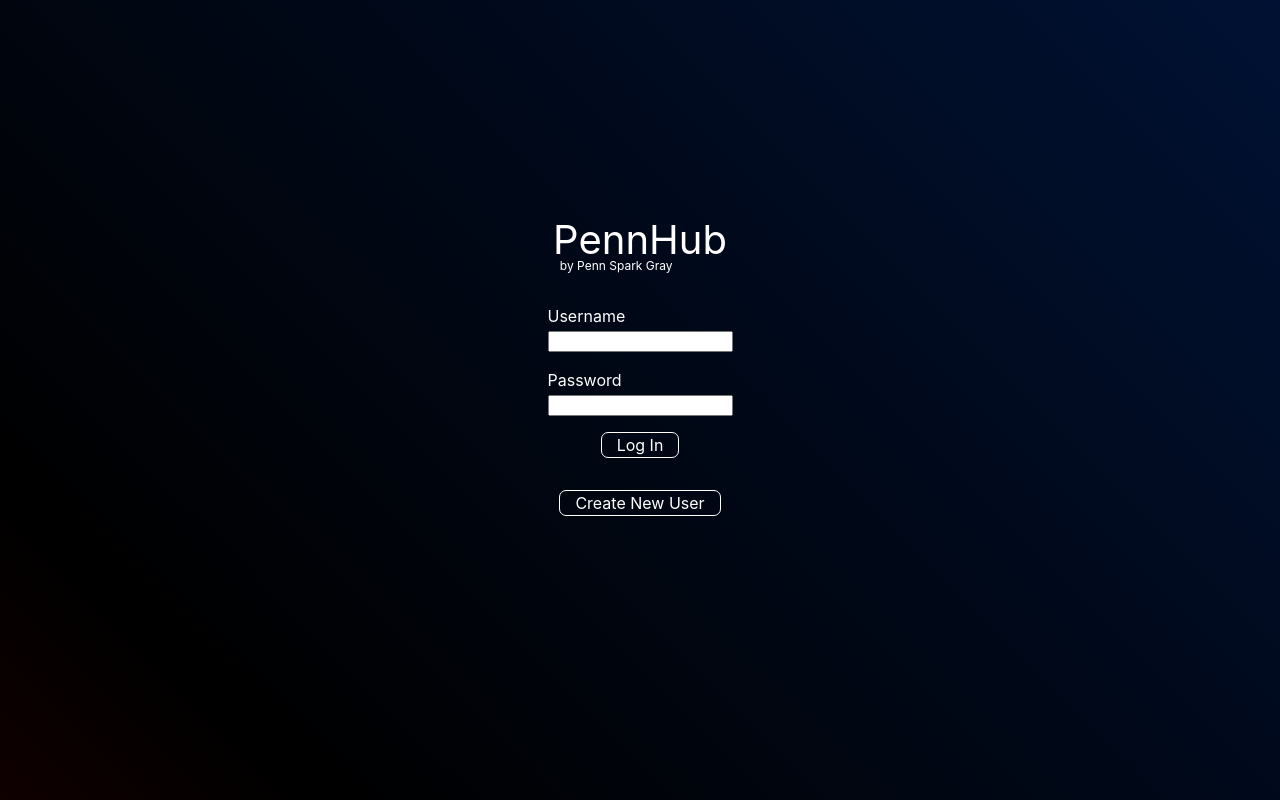
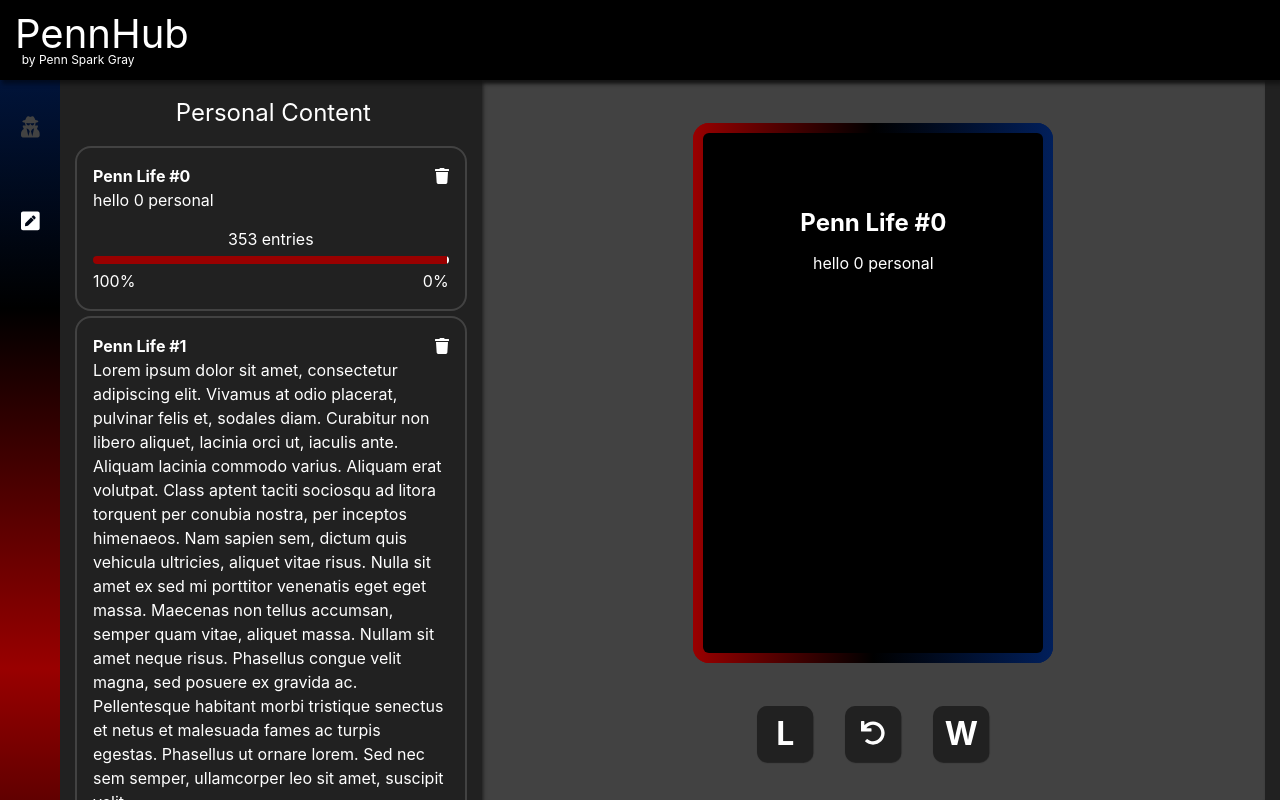
Before and after one commit to setdavid/penn-advice, a React (Create React App) app in the folder client/: page / in a window 1280 px wide. Built offline with nearby package versions, Linux system fonts and the light colour scheme; no server answers.

Commit message:
removed percent bar on titlebar and added ghost cards

```diff
--- a/client/src/Components/PersonalCard.jsx
+++ b/client/src/Components/PersonalCard.jsx
@@ -32,15 +32,15 @@ function PersonalCard(props) {
                 {`${infoObj.count} entries`}
             </div>
             <div className="personal-card-percent-bar" >
-                <div className="percent-bar" style={{ width: `${percentLeft}%`, minWidth: `${percentLeft}%`, backgroundColor: "#990000", borderRight: `${percentLeft > 0 ? "2px solid white" : ""}` }} />
-                <div className="percent-bar" style={{ width: `${percentRight}%`, minWidth: `${percentRight}%`, backgroundColor: "#011F5b", borderLeft: `${percentRight > 0 ? "2px solid white" : ""}` }} />
+                <div className="percent-bar" style={{ width: `${percentLeft}%`, minWidth: `${percentLeft}%`, backgroundColor: "var(--theme-color-1)", borderRight: `${percentLeft > 0 ? "2px solid white" : ""}` }} />
+                <div className="percent-bar" style={{ width: `${percentRight}%`, minWidth: `${percentRight}%`, backgroundColor: "var(--theme-color-2)", borderLeft: `${percentRight > 0 ? "2px solid white" : ""}` }} />
             </div>
             <div className="d-flex justify-content-between" >
                 <div>
-                    {`${percentLeft}%`}
+                    {`${Math.round(percentLeft)}%`}
                 </div>
                 <div>
-                    {`${percentRight}%`}
+                    {`${Math.round(percentRight)}%`}
                 </div>
             </div>
         </div>
--- a/client/src/Components/SwipeCard.jsx
+++ b/client/src/Components/SwipeCard.jsx
@@ -1,10 +1,10 @@
 import React, { useEffect, useRef, useState } from "react";
 import { useDispatch, useSelector } from "react-redux";
 import { TIME_BETWEEN_SWIPES, CARD_SWIPE_ANGLE_MAX, CARD_VELOCITY_THRESHOLD, CARD_MIN_DISTANCE_THRESHOLD, CARD_ASPECT_RATIO } from "../js/constants";
-import { noSwipeCard, setExternalSwipe } from "../redux/ducks/swipe";
+import { noSwipeCard, setDisplayGhost, setExternalSwipe } from "../redux/ducks/swipe";
 
 function SwipeCard(props) {
-    let { infoObj, immobile, boundPos, color } = props;
+    let { infoObj, immobile, boundPos, color, ghost } = props;
 
     let exist = useRef(true);
     const [position, setPosition] = useState({ x: 0, y: 0 });
@@ -21,6 +21,7 @@ function SwipeCard(props) {
     let mcHeight = useSelector(state => state.windowConfig.mcHeight);
     let modeIsMobile = useSelector(state => state.mode.modeIsMobile);
     let externalSwipe = useSelector(state => state.swipe.externalSwipe);
+    let displayGhost = useSelector(state => state.swipe.displayGhost);
 
     useEffect(() => {
         if (externalSwipe != 0 && !immobile && !swiped && exist.current) {
@@ -71,6 +72,32 @@ function SwipeCard(props) {
         background: `${swiped ? swipedColor : ""}`,
         transform: `rotate(${rotateDirection * (position.x - returnPos.x) / distReturnFromBorder * (distReturnFromBorder >= 0.1 * boundPos.width ? 7 : 0.5)}deg)`,
         transitionDuration: `${swiped ? TIME_BETWEEN_SWIPES + "ms" : ""}`
+    }
+
+    if (ghost) {
+        if (displayGhost) {
+            swipeCardCSS = {
+                ...swipeCardCSS,
+                opacity: 1
+            }
+        } else {
+            swipeCardCSS = {
+                ...swipeCardCSS,
+                opacity: 0,
+                height: "0"
+            }
+        }
+    }
+
+    let percentRight = 100 * infoObj.percentRight;
+    let percentLeft = 100 * (1 - infoObj.percentRight);
+
+    let percentBarRight = percentRight;
+    let percentBarLeft = percentLeft;
+
+    if (!displayGhost) {
+        percentBarRight = 50;
+        percentBarLeft = 50;
     }
 
     let timer = useRef(0);
@@ -239,8 +266,9 @@ function SwipeCard(props) {
         return v;
     }
 
-    const actualContent = <div className="swipe-card-actual-content" style={{ marginTop: `${0.1 * mcHeight}px`, marginBottom: `${0.1 * mcHeight}px` }}>
-        <div style={{ fontSize: "2rem", fontWeight: "bold", marginBottom: "10px" }}>
+    const actualContent =
+        <div className="swipe-card-actual-content" style={{ marginTop: `${0.1 * mcHeight}px`, marginBottom: `${0.1 * mcHeight}px` }}>
+            <div style={{ fontSize: "1.5rem", fontWeight: "bold", marginBottom: "10px" }}>
                 {`${infoObj.type} #${infoObj.index}`}
             </div>
             <div>
@@ -250,11 +278,31 @@ function SwipeCard(props) {
 
     return (
         <React.Fragment>
-            {immobile ? <div ref={swipeCardRef} className={"no-select swipe-card swipe-card-return"} style={swipeCardCSS}>
+            {immobile ?
+                (ghost ? <div ref={swipeCardRef} className="no-select swipe-card swipe-card-return ghost-card" style={swipeCardCSS} onClick={() => dispatch(setDisplayGhost(false))} onTouchEnd={() => dispatch(setDisplayGhost(false))}>
+                    <div className="swipe-card-content d-flex" style={{ backgroundColor: `${swiped ? swipedColor : color}` }}>
+                        <div style={{ position: "absolute", padding: `${modeIsMobile ? 0.02 * mcHeight : 0.03 * mcHeight}px ${0.05 * mcHeight}px`, width: "100%" }}>
+                            <div className="ghost-percent-bar" >
+                                <div className="percent-bar" style={{ width: `${percentBarLeft}%`, minWidth: `${percentBarLeft}%`, backgroundColor: "var(--theme-color-1)", borderRight: `${percentLeft > 0 ? "2px solid white" : ""}` }} />
+                                <div className="percent-bar" style={{ width: `${percentBarRight}%`, minWidth: `${percentBarRight}%`, backgroundColor: "var(--theme-color-2)", borderLeft: `${percentRight > 0 ? "2px solid white" : ""}` }} />
+                            </div>
+                            <div className="d-flex justify-content-between" >
+                                <div>
+                                    {`${Math.round(percentLeft)}%`}
+                                </div>
+                                <div>
+                                    {`${Math.round(percentRight)}%`}
+                                </div>
+                            </div>
+                        </div>
+                        {actualContent}
+                    </div>
+                </div> : <div ref={swipeCardRef} className="no-select swipe-card swipe-card-return" style={swipeCardCSS}>
                     <div className="swipe-card-content d-flex" style={{ backgroundColor: `${swiped ? swipedColor : color}` }}>
                         {actualContent}
                     </div>
-            </div> : <div ref={swipeCardRef} className={`no-select swipe-card ${swiped ? "swipe-card-swiped" : ""} ${!dragging && !swiped ? "swipe-card-return" : ""}`} style={swipeCardCSS}
+                </div>)
+                : <div ref={swipeCardRef} className={`no-select swipe-card ${swiped ? "swipe-card-swiped" : ""} ${!dragging && !swiped ? "swipe-card-return" : ""}`} style={swipeCardCSS}
                     onMouseDown={handleMouseDown}
                     onMouseUp={handleEndDrag}
                     onMouseOut={handleEndDrag}
--- a/client/src/Components/SwipeContent.jsx
+++ b/client/src/Components/SwipeContent.jsx
@@ -1,8 +1,10 @@
 import React, { useEffect, useRef, useState } from "react";
-import { useDispatch, useSelector } from "react-redux";
-import { BUFFER_SIZE, LOAD_NEXT_BUFFER_ON_INDEX } from "../js/constants";
+import { faUndo } from "@fortawesome/free-solid-svg-icons";
+import { FontAwesomeIcon } from "@fortawesome/react-fontawesome";
+import { batch, useDispatch, useSelector } from "react-redux";
+import { BUFFER_SIZE, LOAD_NEXT_BUFFER_ON_INDEX, TEST_ARR } from "../js/constants";
 import { setBuffer, setNextBuffer } from "../redux/ducks/card-manager";
-import { newPercentRight, newSwipeCard, setExternalSwipe } from "../redux/ducks/swipe";
+import { setPrevCard, newSwipeCard, setExternalSwipe, setDisplayGhost } from "../redux/ducks/swipe";
 import SwipeCard from "./SwipeCard";
 import { TITLE_BAR_HEIGHT, NAV_BAR_HEIGHT } from "../js/constants";
 
@@ -14,8 +16,23 @@ function SwipeContent() {
     let modeIsMobile = useSelector(state => state.mode.modeIsMobile);
     let mcHeight = useSelector(state => state.windowConfig.mcHeight);
     let externalSwipe = useSelector(state => state.swipe.externalSwipe);
+    let prevCard = useSelector(state => state.swipe.prevCard);
+    let displayGhost = useSelector(state => state.swipe.displayGhost);
+
+    let dispatch = useDispatch();
 
     let swipeContentCSS = {}
+
+    let ghostCSS = {}
+    if (displayGhost) {
+        ghostCSS = {
+
+        }
+    } else {
+        ghostCSS = {
+
+        }
+    }
 
     let timer = useRef(0);
     let debounce = (callback) => {
@@ -43,7 +60,6 @@ function SwipeContent() {
 
     let [index, setIndex] = useState(0);
     let hasSwipeCard = useSelector(state => state.swipe.hasSwipeCard);
-    let dispatch = useDispatch();
 
     useEffect(() => {
         if (!hasSwipeCard) {
@@ -55,17 +71,28 @@ function SwipeContent() {
             }
 
             if (index == LOAD_NEXT_BUFFER_ON_INDEX) {
-                fetch("/api/get_cards")
-                    .then(res => res.json())
-                    .then(data => {
-                        dispatch(setNextBuffer(data));
-                    }, err => console.log(err));
+                // fetch("/api/get_cards")
+                //     .then(res => res.json())
+                //     .then(data => {
+                //         dispatch(setNextBuffer(data));
+                //     }, err => console.log(err));
+
+                dispatch(setNextBuffer(TEST_ARR));
             }
 
-            dispatch(newSwipeCard());
-            dispatch(newPercentRight(currObj.percentRight));
+            batch(() => {
+                dispatch(newSwipeCard());
+                dispatch(setPrevCard(currObj));
+                dispatch(setDisplayGhost(true));
+            });
         }
     }, [hasSwipeCard]);
+
+    const handleClickSwipeBtns = (direction) => {
+        if (externalSwipe == 0 && !displayGhost) {
+            dispatch(setExternalSwipe(direction));
+        }
+    }
 
     let currObj = buffer[index];
     let nextObj = buffer[index + 1];
@@ -93,8 +120,9 @@ function SwipeContent() {
         <div ref={swipeContentRef} id="swipe-content" className="full-height container-fluid" style={swipeContentCSS}>
             <div className={`row ${modeIsMobile ? "full-height" : ""}`} style={{ height: `${modeIsMobile ? "" : `${0.87 * mcHeight}px`}` }}>
                 <div className="col-12 full-height d-flex justify-content-center align-items-center">
-                    <SwipeCard immobile={true} boundPos={position} color="#000000" infoObj={nextObj} />
-                    {hasSwipeCard ? <SwipeCard immobile={false} boundPos={position} color="#000000" infoObj={currObj} /> : ""}
+                    <SwipeCard immobile boundPos={position} color="#000000" infoObj={nextObj} />
+                    {hasSwipeCard ? <SwipeCard boundPos={position} color="#000000" infoObj={currObj} /> : ""}
+                    <SwipeCard immobile ghost boundPos={position} color="#000000" infoObj={prevCard} />
                 </div>
             </div>
             {modeIsMobile ? "" :
@@ -102,20 +130,17 @@ function SwipeContent() {
                     height: `${0.13 * mcHeight}px`
                 }}>
                     <div className="col-12 d-flex justify-content-center">
-                        <div className="swipe-btn left-swipe-btn clickable" onClick={() => {
-                            if (externalSwipe == 0) {
-                                dispatch(setExternalSwipe(-1));
-                            }
-                        }}>
+                        <div className="swipe-btn left-swipe-btn clickable" onClick={() => handleClickSwipeBtns(-1)} onTouchEnd={() => handleClickSwipeBtns(-1)}>
                             <div>
                                 L
                             </div>
                         </div>
-                        <div className="swipe-btn right-swipe-btn clickable" onClick={() => {
-                            if (externalSwipe == 0) {
-                                dispatch(setExternalSwipe(1));
-                            }
-                        }}>
+                        <div className="swipe-btn middle-swipe-btn clickable" style={{ fontSize: "3vh" }} onClick={() => dispatch(setDisplayGhost(true))} onTouchEnd={() => dispatch(setDisplayGhost(true))}>
+                            <div>
+                                <FontAwesomeIcon icon={faUndo} />
+                            </div>
+                        </div>
+                        <div className="swipe-btn right-swipe-btn clickable" onClick={() => handleClickSwipeBtns(1)} onTouchEnd={() => handleClickSwipeBtns(-1)}>
                             <div>
                                 W
                             </div>
--- a/client/src/Components/TitleBar.jsx
+++ b/client/src/Components/TitleBar.jsx
@@ -3,9 +3,9 @@ import { useSelector } from "react-redux";
 import { TITLE_BAR_HEIGHT } from "../js/constants";
 
 function TitleBar() {
-  let percentRight = useSelector(state => state.swipe.percentRight);
-  let percentLeft = (1 - percentRight) * 100;
-  percentRight *= 100;
+  // let percentRight = useSelector(state => state.swipe.percentRight);
+  // let percentLeft = (1 - percentRight) * 100;
+  // percentRight *= 100;
 
   let titleBarCSS = {
     height: `${TITLE_BAR_HEIGHT}px`
@@ -13,7 +13,17 @@ function TitleBar() {
 
   return (
     <div id="title-bar" className="container-fluid" style={titleBarCSS}>
-      <div className="row d-flex" style={{ height: "90%", minHeight: "90%", paddingTop: "7px" }}>
+      <div className="row full-height align-items-center">
+        <div className="col-12 " style={{ fontSize: "2.5rem", lineHeight: "1" }}>
+          <div>
+            PennHub
+          </div>
+          <div style={{ fontSize: "0.75rem" }}>
+            &nbsp; by Penn Spark Gray
+          </div>
+        </div>
+      </div>
+      {/* <div className="row d-flex" style={{ height: "90%", minHeight: "90%", paddingTop: "7px" }}>
         <div className="col-12" style={{ fontSize: "2.5rem", lineHeight: "1" }}>
           <div>
             PennHub
@@ -26,7 +36,7 @@ function TitleBar() {
       <div className="row" style={{ height: "10%", minHeight: "10%" }}>
         <div className="percent-bar" style={{ width: `${percentLeft}%`, minWidth: `${percentLeft}%`, backgroundColor: "#990000", borderRight: `${percentLeft > 0 ? "2px solid white" : ""}` }} />
         <div className="percent-bar" style={{ width: `${percentRight}%`, minWidth: `${percentRight}%`, backgroundColor: "#011F5b", borderLeft: `${percentRight > 0 ? "2px solid white" : ""}` }} />
-      </div>
+      </div> */}
     </div>
   );
 }
--- a/client/src/css/base-styles.css
+++ b/client/src/css/base-styles.css
@@ -381,7 +381,7 @@ p,
     color: white;
     border-radius: 1rem;
     background: linear-gradient(to right, var(--theme-color-1), black, var(--theme-color-2));
-    box-shadow: 0.5px 1px 1px hsl(0deg 0% 0% / 0.49);
+    /* box-shadow: 0.5px 1px 1px hsl(0deg 0% 0% / 0.49); */
 }
 
 .swipe-card-return {
@@ -415,9 +415,29 @@ p,
     padding-right: 15px;
 }
 
+.ghost-card {
+    transition-property: opacity, height !important;
+    transition-duration: 500ms !important;
+    background: var(--theme-color-3) !important;
+    overflow: hidden !important;
+    /* background: linear-gradient(to right, var(--theme-color-3), var(--theme-color-4), var(--theme-color-5)) !important; */
+}
+
+.ghost-percent-bar {
+    position: relative;
+    height: 8px;
+    min-height: 8px;
+    display: flex;
+    border-radius: 5px;
+    overflow: hidden;
+    margin-top: 5px;
+    margin-bottom: 5px;
+    /* border: white 1px solid; */
+}
+
 .swipe-btn {
     font-weight: bold;
-    font-size: 5vh;
+    font-size: 4vh;
     text-align: center;
     border-radius: 10px;
     height: 7vh;
@@ -426,8 +446,8 @@ p,
     display: flex;
     justify-content: center;
     align-items: center;
-    margin-left: 5vh;
-    margin-right: 5vh;
+    margin-left: 2vh;
+    margin-right: 2vh;
     box-shadow: 0.5px 1px 1px hsl(0deg 0% 0% / 0.49);
     position: relative;
     top: 0;
@@ -437,6 +457,10 @@ p,
 
 .left-swipe-btn:hover {
     background-color: var(--theme-color-1);
+}
+
+.middle-swipe-btn:hover {
+    background-color: black;
 }
 
 .right-swipe-btn:hover {
--- a/client/src/js/utils.js
+++ b/client/src/js/utils.js
@@ -2,7 +2,7 @@ import store from "../redux/configureStore"
 import { setBuffer } from "../redux/ducks/card-manager";
 import { setMobile, setDesktop } from "../redux/ducks/mode";
 import { setMCHeight } from "../redux/ducks/window-config";
-import { NAV_BAR_HEIGHT, TITLE_BAR_HEIGHT } from "./constants";
+import { NAV_BAR_HEIGHT, TEST_ARR, TITLE_BAR_HEIGHT } from "./constants";
 
 export let initialize = () => {
     console.log("Initializing React App...");
@@ -13,12 +13,13 @@ export let initialize = () => {
 
     updateConfigs();
 
-    fetch("/api/get_cards")
-        .then(res => res.json())
-        .then(data => {
-            console.log(data);
-            store.dispatch(setBuffer(data));
-        }, err => console.log(err));
+    // fetch("/api/get_cards")
+    //     .then(res => res.json())
+    //     .then(data => {
+    //         console.log(data);
+    //         store.dispatch(setBuffer(data));
+    //     }, err => console.log(err));
+    store.dispatch(setBuffer(TEST_ARR))
 }
 
 let updateConfigs = () => {
--- a/client/src/redux/ducks/login.js
+++ b/client/src/redux/ducks/login.js
@@ -10,7 +10,7 @@ export const setLoggedOut = () => ({
 });
 
 const initialState = {
-    loggedIn: false
+    loggedIn: true
 };
 
 const reducer = (state = initialState, action) => {
--- a/client/src/redux/ducks/swipe.js
+++ b/client/src/redux/ducks/swipe.js
@@ -1,6 +1,7 @@
 const NO_SWIPE_CARD = "NO_SWIPE_CARD";
 const NEW_SWIPE_CARD = "NEW_SWIPE_CARD";
-const NEW_PERCENT_RIGHT = "NEW_PERCENT_RIGHT";
+const SET_PREV_CARD = "SET_PREV_CARD";
+const SET_DISPLAY_GHOST = "SET_DISPLAY_GHOST";
 const SET_EXTERNAL_SWIPE = "SET_EXTERNAL_SWIPE";
 
 export const noSwipeCard = () => ({
@@ -17,10 +18,17 @@ export const newSwipeCard = () => ({
     }
 });
 
-export const newPercentRight = (percent) => ({
-    type: NEW_PERCENT_RIGHT,
+export const setPrevCard = (prevCard) => ({
+    type: SET_PREV_CARD,
     payload: {
-        percent: percent
+        prevCard
+    }
+});
+
+export const setDisplayGhost = (displayGhost) => ({
+    type: SET_DISPLAY_GHOST,
+    payload: {
+        displayGhost
     }
 });
 
@@ -33,8 +41,9 @@ export const setExternalSwipe = (externalSwipe) => ({
 
 const initialState = {
     hasSwipeCard: true,
-    percentRight: 1,
-    externalSwipe: 0
+    prevCard: {},
+    displayGhost: false,
+    externalSwipe: 0,
 };
 
 const reducer = (state = initialState, action) => {
@@ -43,8 +52,10 @@ const reducer = (state = initialState, action) => {
             return { ...state, hasSwipeCard: false };
         case NEW_SWIPE_CARD:
             return { ...state, hasSwipeCard: true };
-        case NEW_PERCENT_RIGHT:
-            return { ...state, percentRight: action.payload.percent };
+        case SET_PREV_CARD:
+            return { ...state, prevCard: action.payload.prevCard };
+        case SET_DISPLAY_GHOST:
+            return { ...state, displayGhost: action.payload.displayGhost };
         case SET_EXTERNAL_SWIPE:
             return { ...state, externalSwipe: action.payload.externalSwipe };
         default:
```
Lines whose indentation alone changed are shown as unchanged.
